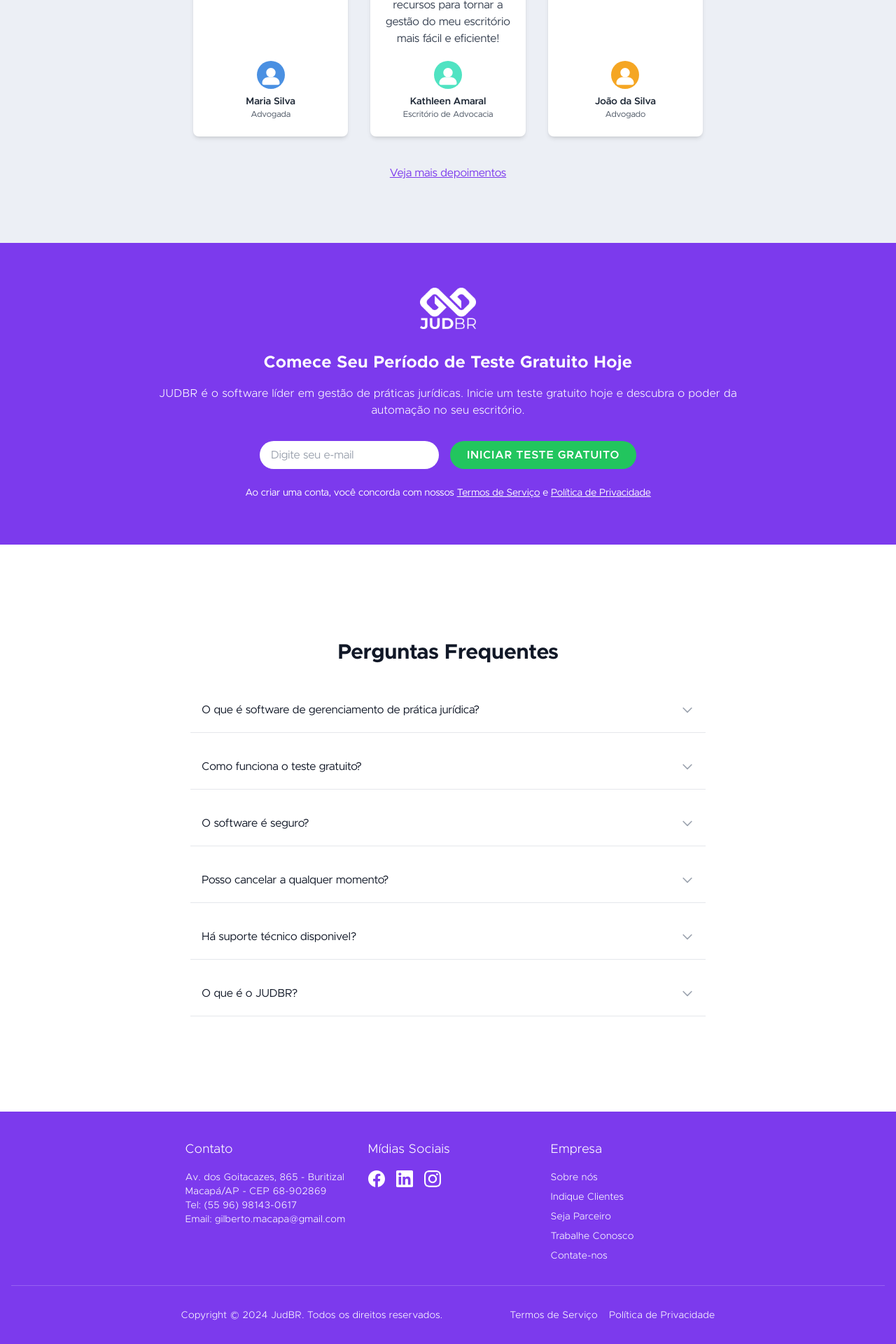
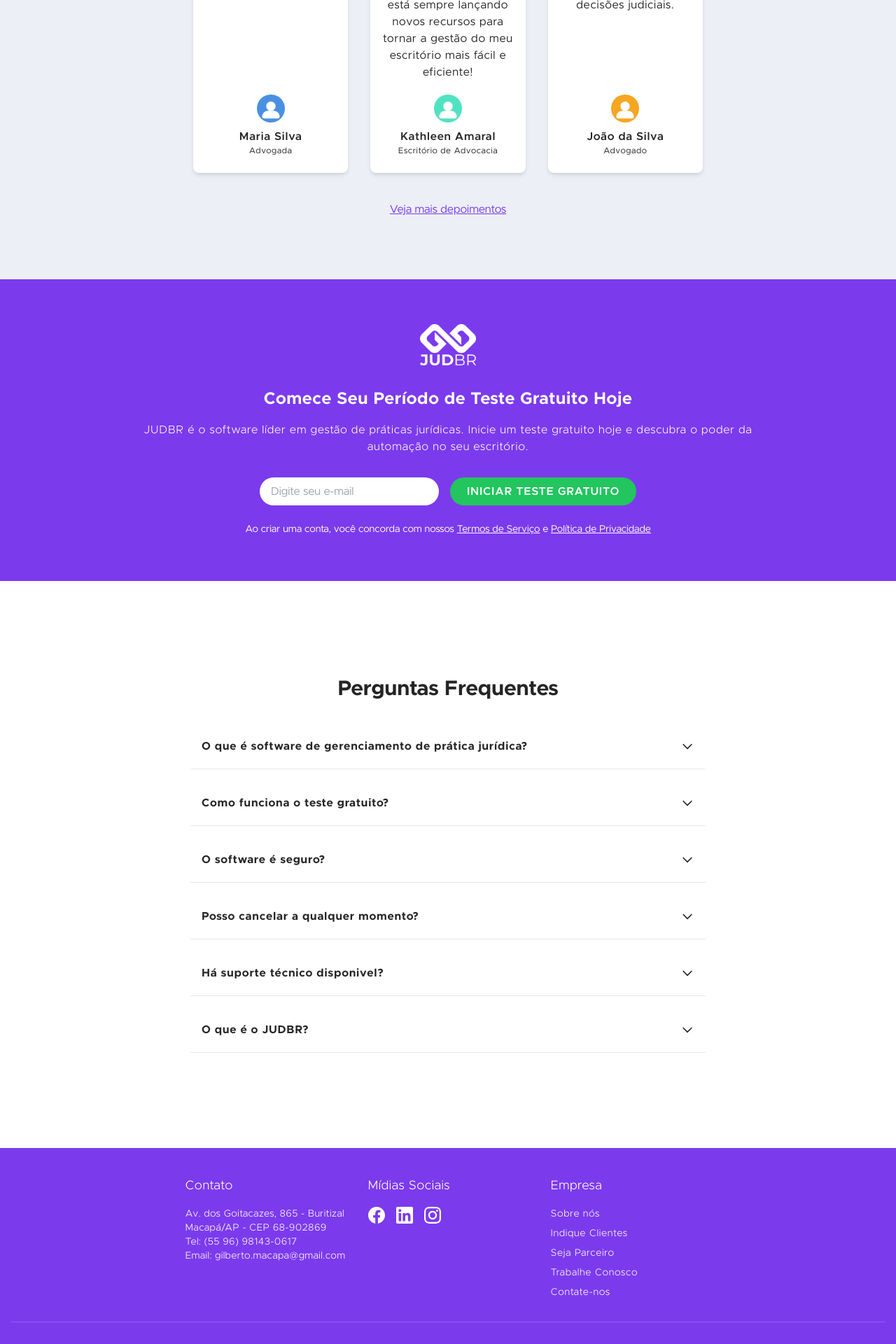
Before and after one commit to helxysa/judbr-nextjs, a Next.js app: page /pages/precos in a window 1280 px wide. Shown: the part 4380-6300 px from the top of the page at 70% size. Built offline with nearby package versions, Linux system fonts and the light colour scheme.

Commit message:
letra com espacamento

```diff
--- a/src/componentes/home/Footer.tsx
+++ b/src/componentes/home/Footer.tsx
@@ -47,11 +47,11 @@
             <div className="text-left w-full">
               <h3 className="font-light tracking-wide mb-4 text-lg">Empresa</h3>
               <ul className="space-y-2 text-sm">
-                <li><Link href="/pages/sobre-nos" className="hover:underline font-light tracking-wide">Sobre nós</Link></li>
-                <li><Link href="/pages/indique-clientes" className="hover:underline font-light tracking-wide">Indique Clientes</Link></li>
-                <li><Link href="/pages/seja-parceiro" className="hover:underline font-light tracking-wide">Seja Parceiro</Link></li>
-                <li><Link href="/pages/trabalhe-conosco" className="hover:underline font-light tracking-wide">Trabalhe Conosco</Link></li>
-                <li><Link href="/pages/contate-nos" className="hover:underline font-light tracking-wide">Contate-nos</Link></li>
+                <li><Link href="/pages/sobre-nos" className="hover:underline font-light tracking-wider">Sobre nós</Link></li>
+                <li><Link href="/pages/indique-clientes" className="hover:underline font-light tracking-wider">Indique Clientes</Link></li>
+                <li><Link href="/pages/seja-parceiro" className="hover:underline font-light tracking-wider">Seja Parceiro</Link></li>
+                <li><Link href="/pages/trabalhe-conosco" className="hover:underline font-light tracking-wider">Trabalhe Conosco</Link></li>
+                <li><Link href="/pages/contate-nos" className="hover:underline font-light tracking-wider">Contate-nos</Link></li>
               </ul>
             </div>
           </div>
@@ -60,8 +60,8 @@
         <div className="mt-8 pt-8 border-t border-white/20 text-center text-sm">
           <div className="flex flex-wrap justify-center space-x-4 mb-4 roboto-thin">
             <p className="mr-20  font-light tracking-wide">Copyright &copy; {new Date().getFullYear()} JudBR. Todos os direitos reservados.</p>
-            <Link href="/termos" className="hover:underline font-light tracking-wide">Termos de Serviço</Link>
-            <Link href="/privacidade" className="hover:underline font-light tracking-wide">Política de Privacidade</Link>
+            <Link href="/termos" className="hover:underline font-light tracking-wider">Termos de Serviço</Link>
+            <Link href="/privacidade" className="hover:underline font-light tracking-wider">Política de Privacidade</Link>
 
           </div>
         </div>
--- a/src/componentes/home/FrequentlyAsked.tsx
+++ b/src/componentes/home/FrequentlyAsked.tsx
@@ -8,7 +8,7 @@
 const faqItems: FAQItem[] = [
   {
     question: "O que é software de gerenciamento de prática jurídica?",
-    answer: "Software de gerenciamento de prática jurídica ou software de gerenciamento de prática legal é um tipo de software projetado especificamente para ajudar equipes jurídicas a gerenciar suas práticas e relacionamentos com clientes. Ele serve como um hub digital onde equipes jurídicas podem armazenar e organizar informações críticas de caso, contato e documento, permitindo que eles acessem e rastream as informações necessárias para lidar com casos de forma eficaz..."
+    answer: "Software de gerenciamento de prática jurídica ou software de gerenciamento de prática legal é um tipo de software projetado especificamente para ajudar equipes jurídicas a gerenciar suas práticas e relacionamentos com clientes. Ele serve como um hub digital onde equipes jurídicas podem armazenar e organizar informações críticas de caso, contato e documento, permitindo que eles acessem e rastream as informações necessárias para lidar com casos de forma eficaz."
   },
   {
     question: "Como funciona o teste gratuito?",
@@ -37,7 +37,7 @@
     return (
       <div className="w-full mx-auto px-4 py-12 md:py-20 sm:px-6 md:px-30 lg:px-40 xl:px-48 bg-white">
         <div className="max-w-7xl mx-auto ">
-          <h2 className="text-xl sm:text-2xl md:text-3xl lg:text-3xl font-bold text-center mb-8 text-gray-900">
+          <h2 className="text-xl sm:text-2xl md:text-3xl lg:text-3xl font-bold text-center mb-8 text-[#252525]">
             Perguntas Frequentes
           </h2>
           <div className="space-y-4">
@@ -59,8 +59,8 @@
           className="flex justify-between items-center w-full py-5 px-4 text-left focus:outline-none"
           onClick={() => setIsOpen(!isOpen)}
         >
-          <span className="font-medium text-gray-900 text-sm sm:text-base md:text-lg lg:text-base">{question}</span>
-          <span className={`ml-6 flex-shrink-0 text-gray-400 transition-transform duration-300 ${isOpen ? 'transform rotate-180' : ''}`}>
+          <span className="font-bold text-[#252525] text-sm sm:text-base md:text-lg lg:text-base tracking-wider">{question}</span>
+          <span className={`ml-6 flex-shrink-0 text-[#252525] transition-transform duration-300 ${isOpen ? 'transform rotate-180' : ''}`}>
             <svg className="h-5 w-5" fill="none" viewBox="0 0 24 24" stroke="currentColor">
               <path strokeLinecap="round" strokeLinejoin="round" strokeWidth={2} d="M19 9l-7 7-7-7" />
             </svg>
@@ -69,7 +69,7 @@
         <div
           className={`overflow-hidden bg-white transition-all duration-300 ${isOpen ? 'max-h-96' : 'max-h-0'}`}
         >
-          <div className="p-4 pt-0 text-sm sm:text-base md:text-lg lg:text-base text-gray-700">
+          <div className="p-4 pt-0 text-sm sm:text-base md:text-lg lg:text-base text-[#252525] tracking-wider">
             <p>{answer}</p>
           </div>
         </div>
--- a/src/componentes/home/LegalPraticeStats.tsx
+++ b/src/componentes/home/LegalPraticeStats.tsx
@@ -97,7 +97,7 @@
   return (
     <div ref={ref} className="py-20 bg-[#eceff5] ">
       <div className="container mx-auto px-4 md:px-30 lg:px-40 xl:px-48">
-        <h1 className="text-3xl font-semibold text-gray-900 text-center mb-12">
+        <h1 className="text-3xl font-semibold text-gray-900 text-center mb-12 tracking-wider">
           Mais do que um software de gerenciamento de prática legal
         </h1>
 
@@ -118,7 +118,7 @@
                   : '0'}
               </p>
               <div className="w-16 h-px bg-gray-400 mb-4"></div>
-              <p className="text-gray-700 text-sm text-center font-thin tracking-wide">{stat.description}</p>
+              <p className="text-gray-700 text-sm text-center font-thin tracking-wider">{stat.description}</p>
             </div>
           ))}
         </div>
--- a/src/componentes/home/Partnes.tsx
+++ b/src/componentes/home/Partnes.tsx
@@ -18,7 +18,7 @@
         '--padding-desktop-bottom': '70px',
       } as React.CSSProperties}>
         <div className="max-w-xl mx-auto px-4 sm:px-6 lg:px-20 flex flex-col items-center">
-          <h2 className="text-1xs text-gray-600 whitespace-nowrap mb-6 text-center font-thin">
+          <h2 className="text-1xs text-gray-600 whitespace-nowrap mb-6 text-center font-thin tracking-wide">
             JUDBBR colabora com essas empresas
           </h2>
           <div className="hidden md:flex items-center justify-center w-full">
--- a/src/componentes/home/Testmonials.tsx
+++ b/src/componentes/home/Testmonials.tsx
@@ -27,7 +27,7 @@
     return (
         <section className="bg-[#eceff5] pt-8 pb-4 m-1 md:pt-6 md:pb-3  ">
         <div className="container mx-auto px-4 sm:px-6 md:px-30 lg:px-40 xl:px-48">
-          <h2 className="text-3xl md:text-4xl text-center mb-12 font-semibold tracking-wide ">Advogados e Escritórios que Confiam no JudBR</h2>
+          <h2 className="text-3xl md:text-4xl text-center mb-12 font-semibold tracking-wider ">Advogados e Escritórios que Confiam no JudBR</h2>
           <div className="grid grid-cols-1 md:grid-cols-3 gap-8">
             {testimonials.map((testimonial, index) => (
 
@@ -35,7 +35,7 @@
                 <div>
                   <span className="text-green-500 text-5xl">"</span>
                   <div className="text-center">
-                    <p className="text-gray-700 mb-5">{testimonial.quote}</p>
+                    <p className="text-judbr-gray mb-5 text-1xl tracking-wider font-normal">{testimonial.quote}</p>
                   </div>
                 </div>
                 <div>
@@ -45,8 +45,8 @@
                     <path d="M26.67 16.67C26.67 20.35 23.68 23.33 20 23.33C16.32 23.33 13.33 20.35 13.33 16.67C13.33 12.99 16.32 10 20 10C23.68 10 26.67 12.99 26.67 16.67Z" fill="white" />
                     <path d="M32.5 31.67C32.5 33.05 31.38 34.17 30 34.17H10C8.62 34.17 7.5 33.05 7.5 31.67C7.5 27.06 11.23 23.33 15.83 23.33H24.17C28.77 23.33 32.5 27.06 32.5 31.67Z" fill="white" />
                 </svg>
-                <p className="font-semibold text-gray-800 text-sm text-center">{testimonial.author}</p>
-                <p className="text-xs text-gray-600 text-center">{testimonial.role}</p>
+                <p className="font-semibold text-judbr-gray text-md text-center tracking-wider">{testimonial.author}</p>
+                <p className="text-xs text-judbr-gray text-center tracking-wider text-sm">{testimonial.role}</p>
                 </div>
               </div>
             </div>
--- a/src/componentes/home/cta/StartFreeTrail.tsx
+++ b/src/componentes/home/cta/StartFreeTrail.tsx
@@ -19,7 +19,7 @@
         <h2 className="text-3xl sm:text-2xl font-bold tracking-wide mb-4">
           Comece Seu Período de Teste Gratuito Hoje
         </h2>
-        <p className="text-xm mb-8 font-light tracking-wide">
+        <p className="text-xm mb-8 font-light tracking-wider">
           JUDBR é o software líder em gestão de práticas jurídicas. Inicie um teste gratuito hoje e descubra o poder da automação no seu escritório.
         </p>
         <form className="flex flex-col sm:flex-row justify-center items-center gap-4 mb-6">
--- a/tailwind.config.ts
+++ b/tailwind.config.ts
@@ -16,6 +16,7 @@
     },
     extend: {
       colors: {
+        'judbr-gray': '#252525',
         'judbr-blue': '#0070f3',
         'judbr-main': '#7C3AED',
         background: "var(--background)",
```
Also changed, not shown: src/componentes/home/HomePage.tsx (+9 -8 lines), src/componentes/home/Section.tsx (+4 -4 lines).
